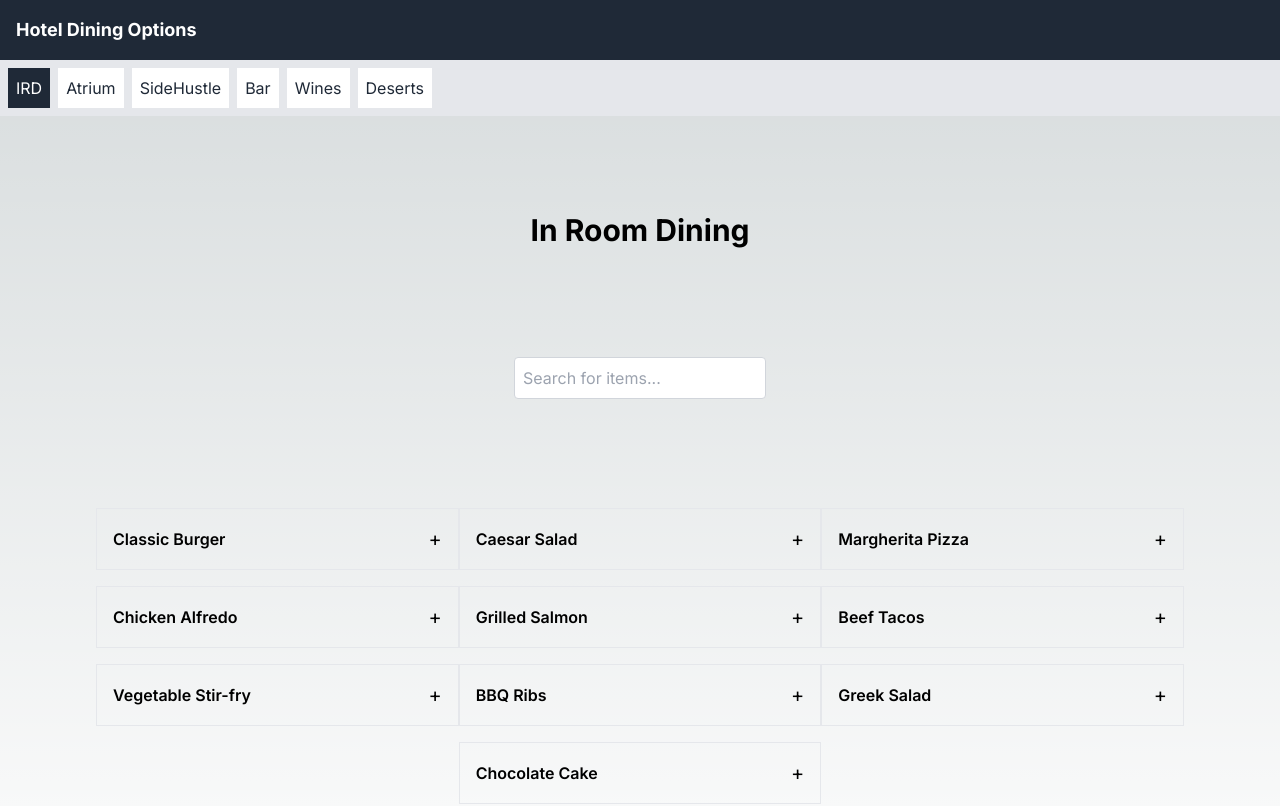
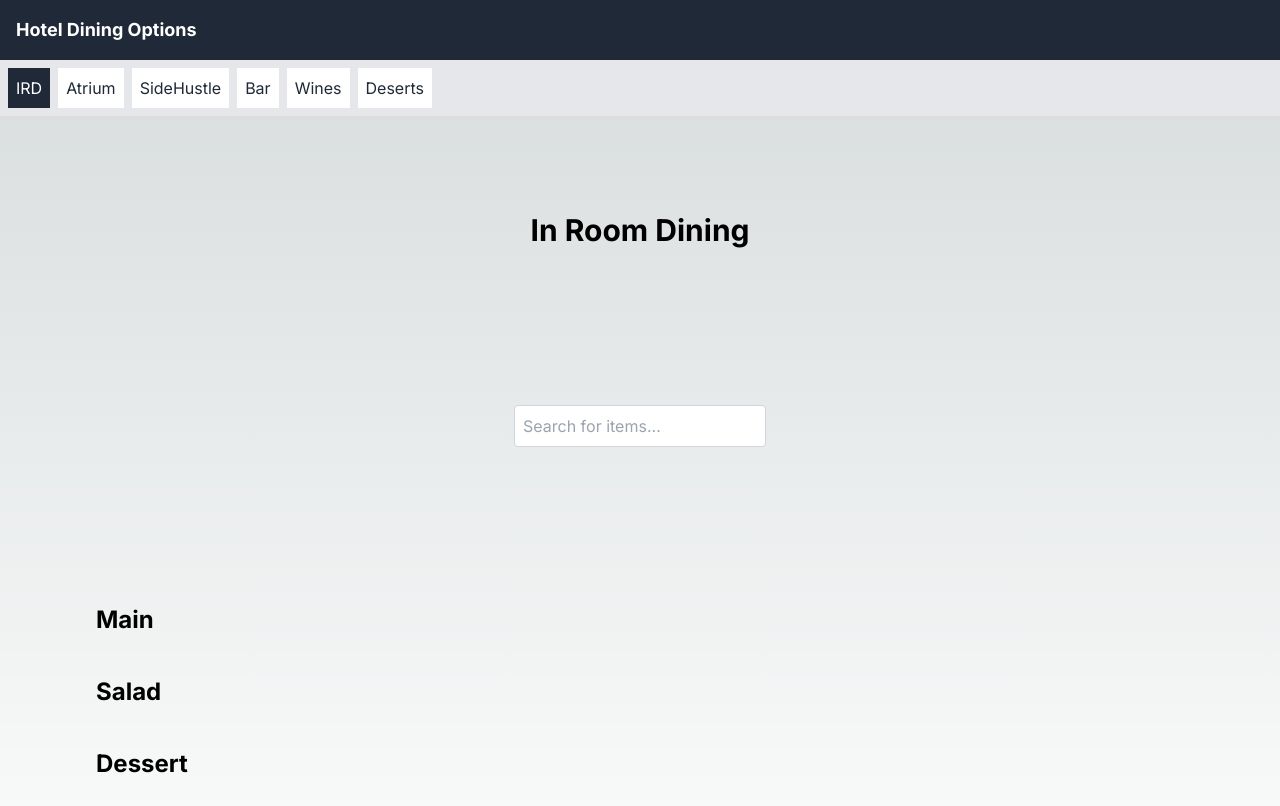
Before and after one commit to rubikdeveloper/irdmenu, a Next.js app: page / in a window 1280 px wide. Shown: the top 806 px of the page. Built offline with nearby package versions, Linux system fonts and the light colour scheme.

Commit message:
ird sample update

```diff
--- a/app/page.tsx
+++ b/app/page.tsx
@@ -1,22 +1,26 @@
 "use client";
+
 import { useState } from "react";
 import MenuItem from "./components/MenuItem";
 
 type MenuItemType = {
+  category: string;
   name: string;
   description: string;
   cookingMethod: string;
   allergens: string[];
 };
 
-const mostSoldItems = [
+const mostSoldItems: MenuItemType[] = [
   {
+    category: "Main",
     name: "Classic Burger",
     description: "Juicy grilled beef burger with lettuce, tomato, and cheese.",
     cookingMethod: "Grilled",
     allergens: ["gluten", "dairy"],
   },
   {
+    category: "Salad",
     name: "Caesar Salad",
     description:
       "Crisp romaine lettuce with Caesar dressing, croutons, and Parmesan cheese.",
@@ -24,48 +28,56 @@ const mostSoldItems = [
     allergens: ["dairy"],
   },
   {
+    category: "Main",
     name: "Margherita Pizza",
     description: "Traditional pizza with tomato, mozzarella, and basil.",
     cookingMethod: "Baked",
     allergens: ["gluten", "dairy"],
   },
   {
+    category: "Main",
     name: "Chicken Alfredo",
     description: "Creamy Alfredo pasta with grilled chicken.",
     cookingMethod: "Boiled",
     allergens: ["gluten", "dairy"],
   },
   {
+    category: "Main",
     name: "Grilled Salmon",
     description: "Fresh salmon fillet grilled to perfection.",
     cookingMethod: "Grilled",
     allergens: ["fish"],
   },
   {
+    category: "Main",
     name: "Beef Tacos",
     description: "Soft tacos filled with seasoned beef, lettuce, and cheese.",
     cookingMethod: "Grilled",
     allergens: ["gluten", "dairy"],
   },
   {
+    category: "Main",
     name: "Vegetable Stir-fry",
     description: "Mixed vegetables stir-fried with soy sauce.",
     cookingMethod: "Stir-fried",
     allergens: ["soy"],
   },
   {
+    category: "Main",
     name: "BBQ Ribs",
     description: "Slow-cooked ribs with BBQ sauce.",
     cookingMethod: "Slow-cooked",
     allergens: ["none"],
   },
   {
+    category: "Salad",
     name: "Greek Salad",
     description: "Salad with tomatoes, cucumbers, olives, and feta cheese.",
     cookingMethod: "Fresh",
     allergens: ["dairy"],
   },
   {
+    category: "Dessert",
     name: "Chocolate Cake",
     description: "Rich chocolate cake with a smooth chocolate ganache.",
     cookingMethod: "Baked",
@@ -73,8 +85,13 @@ const mostSoldItems = [
   },
 ];
 
+const categories = ["Main", "Salad", "Dessert"];
+
 export default function Home() {
   const [expandedItems, setExpandedItems] = useState<{
+    [key: string]: boolean;
+  }>({});
+  const [expandedCategories, setExpandedCategories] = useState<{
     [key: string]: boolean;
   }>({});
   const [searchTerm, setSearchTerm] = useState("");
@@ -83,6 +100,13 @@ export default function Home() {
     setExpandedItems((prev) => ({
       ...prev,
       [itemName]: !prev[itemName],
+    }));
+  };
+
+  const toggleCategoryExpand = (categoryName: string) => {
+    setExpandedCategories((prev) => ({
+      ...prev,
+      [categoryName]: !prev[categoryName],
     }));
   };
 
@@ -103,7 +127,24 @@ export default function Home() {
         onChange={(e) => setSearchTerm(e.target.value)}
       />
       <section className="w-full flex flex-wrap justify-center">
-        {filteredItems.map((item) => (
+        {categories.map((category) => (
+          <div key={category} className="mb-6 w-full">
+            <h2
+              className="text-2xl font-bold mb-4 cursor-pointer"
+              onClick={() => toggleCategoryExpand(category)}
+            >
+              {category}
+            </h2>
+            <div
+              className={`transition-max-height duration-500 ease-in-out ${
+                expandedCategories[category]
+                  ? "max-h-screen"
+                  : "max-h-0 overflow-hidden"
+              }`}
+            >
+              {filteredItems
+                .filter((item) => item.category === category)
+                .map((item) => (
                   <MenuItem
                     key={item.name}
                     item={item}
@@ -111,6 +152,9 @@ export default function Home() {
                     toggleExpand={toggleExpand}
                   />
                 ))}
+            </div>
+          </div>
+        ))}
       </section>
     </main>
   );
```
Lines whose indentation alone changed are shown as unchanged.
